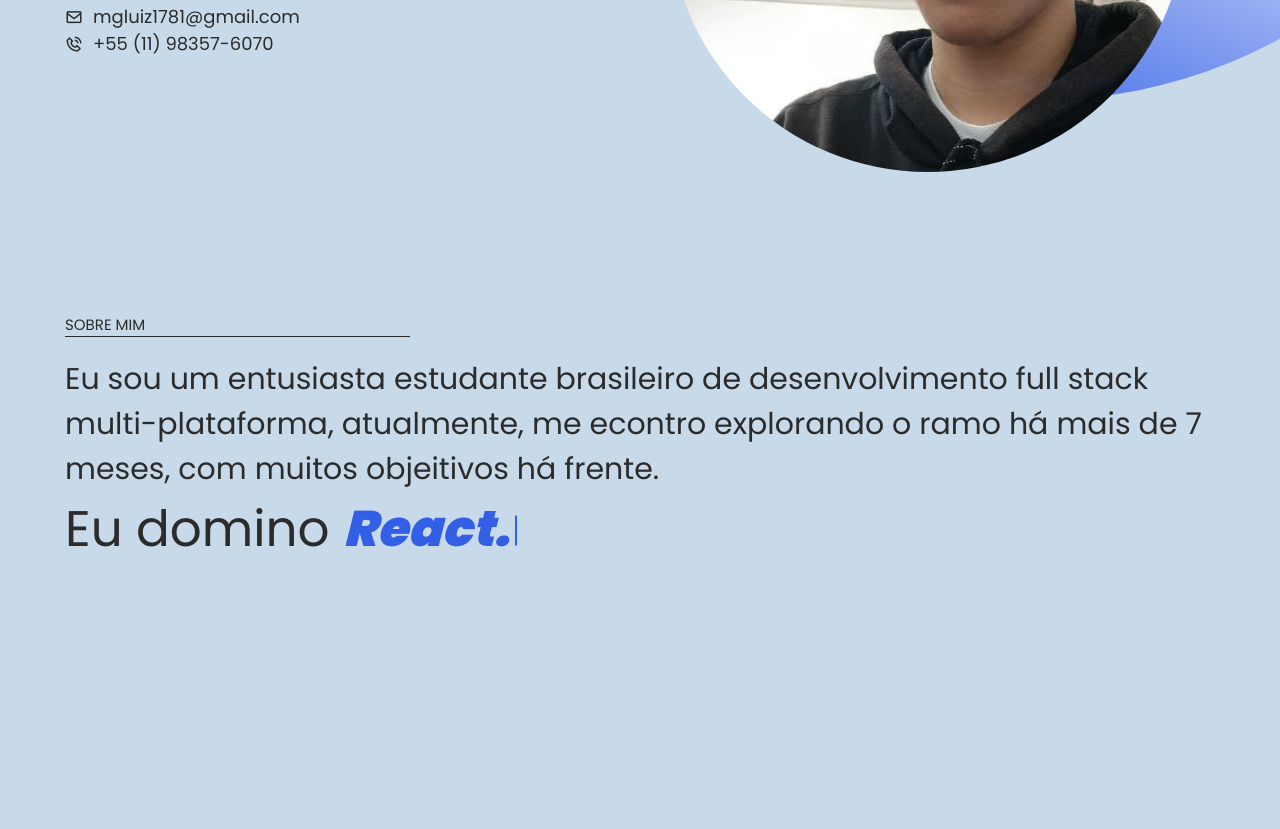
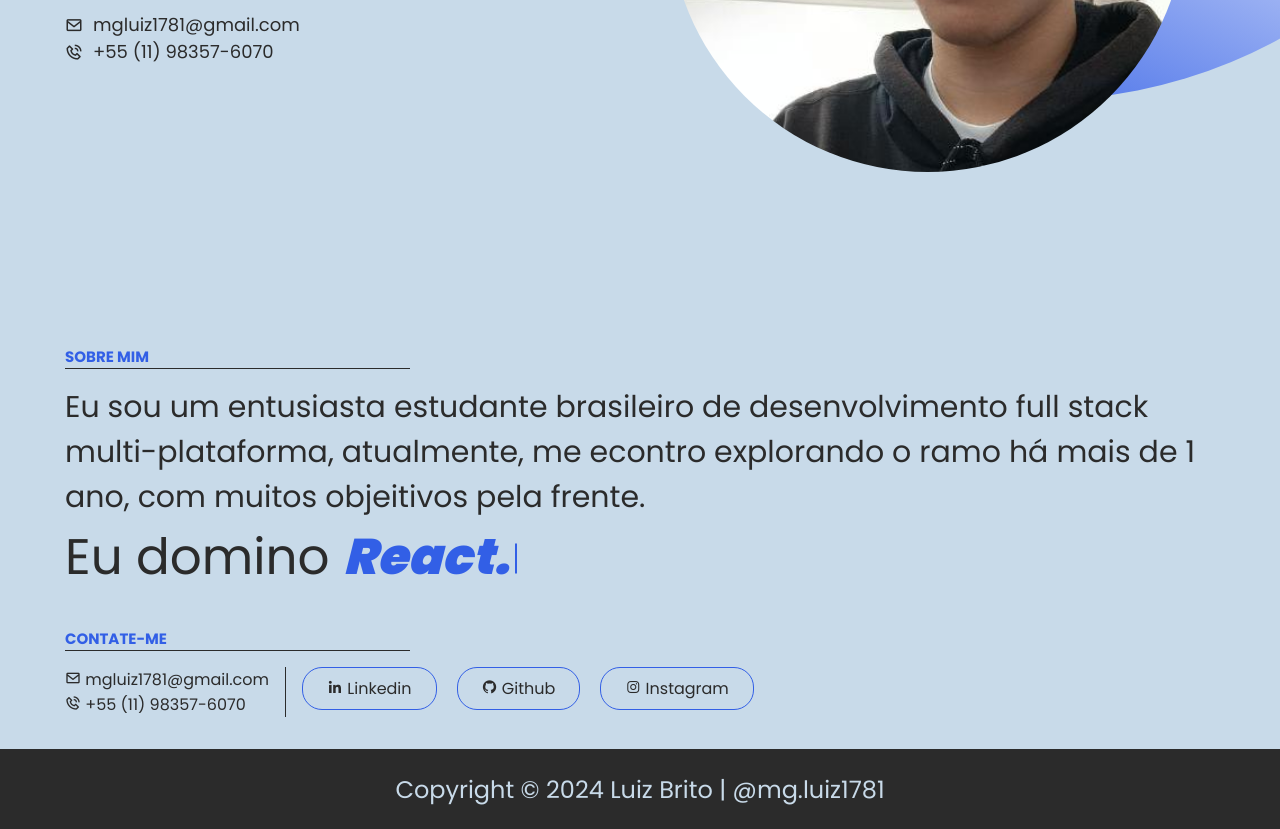
Before and after one commit to MGLuiz/personal-portifolio, a plain HTML site: page index.html in a window 1280 px wide. Shown: the part 567-1396 px from the top of the page. Before the commit the page ends 1134 px from the top, so only its background shows below. Drawn offline with nearby package versions, Linux system fonts and the light colour scheme.

Commit message:
contatos e rodapé pronto

```diff
--- a/index.html
+++ b/index.html
@@ -1,19 +1,21 @@
 <!DOCTYPE html>
 <html lang="pt-br">
   <head>
-    <meta charset="UTF-8">
-    <meta name="viewport" content="width=device-width, initial-scale=1.0">
+    <meta charset="UTF-8" />
+    <meta name="viewport" content="width=device-width, initial-scale=1.0" />
     <title>Potifolio - Luiz Brito</title>
-    <link rel="stylesheet" href="style.css">
-    <link href='https://unpkg.com/boxicons@2.1.4/css/boxicons.min.css' rel='stylesheet'>
+    <link rel="stylesheet" href="style.css" />
+    <link
+      href="https://unpkg.com/boxicons@2.1.4/css/boxicons.min.css"
+      rel="stylesheet"
+    />
     <script src="script.js" defer></script>
   </head>
   <body>
-
     <header class="header">
       <div class="container">
         <div class="logo">
-                <img src="assets/img/logo.png" alt="logo">
+          <img src="assets/img/logo.png" alt="logo" />
         </div>
         <nav>
           <ul>
@@ -38,26 +40,29 @@
           </div>
           <div class="contacts">
             <div class="email">
-                        <i class='bx bx-envelope'></i>
+              <i class="bx bx-envelope"></i>
               mgluiz1781@gmail.com
             </div>
             <div class="number">
-                        <i class='bx bx-phone-call'></i>
+              <i class="bx bx-phone-call"></i>
               +55 (11) 98357-6070
             </div>
           </div>
-            </div> <!--leftSide-->
+        </div>
+        <!--leftSide-->
 
         <div class="rightSide">
           <div class="faceImg">
             <div class="bgBubble"></div>
             <div class="avatarBanner">
-                        <img src="assets/img/luizbritoBanner.jpg" alt="">
+              <img src="assets/img/luizbritoBanner.jpg" alt="" />
             </div>
           </div>
-            </div> <!--rightSide-->
         </div>
-    </section> <!--banner-->
+        <!--rightSide-->
+      </div>
+    </section>
+    <!--banner-->
 
     <section class="about-me" id="about-me">
       <div class="container column">
@@ -66,15 +71,72 @@
           <div class="X-bar"></div>
         </div>
         <div class="resume">
-                <p>Eu sou um entusiasta estudante brasileiro de desenvolvimento full stack multi-plataforma, atualmente, me econtro explorando o ramo há mais de 7 meses, com muitos objeitivos há frente.</p>
+          <p>
+            Eu sou um entusiasta estudante brasileiro de desenvolvimento full
+            stack multi-plataforma, atualmente, me econtro explorando o ramo há
+            mais de 1 ano, com muitos objeitivos pela frente.
+          </p>
         </div>
         <div class="animatedTypingLabel">
-                <div class="label">
-                    Eu domino <span></span>
+          <div class="label">Eu domino <span></span></div>
+        </div>
+      </div>
+    </section>
+    <section class="contacts-sec">
+      <div class="container column">
+        <div class="supInfo">
+          <div class="title">Contate-me</div>
+          <div class="X-bar"></div>
+        </div>
+        <div class="contacts">
+            <div class="contacts-left">
+                <div class="email">
+                    <i class="bx bx-envelope"></i>
+                    mgluiz1781@gmail.com
+                </div>
+                <div class="number">
+                    <i class="bx bx-phone-call"></i>
+                    +55 (11) 98357-6070
+                </div>
+            </div>
+            <div class="Y-bar">
+
+            </div>
+            <div class="contacts-right">
+                <div class="linkedin">
+                    <a href="https://www.linkedin.com/in/luiz-brito-92777b192/" target="_blank">
+                        <div class="contacts-btn">
+                            <i class="bx bxl-linkedin"></i>
+                            Linkedin
+                        </div>
+                    </a>
+                </div>
+                <div class="github">
+                    <a href="https://github.com/mgluiz" target="_blank">
+                        <div class="contacts-btn">
+                            <i class="bx bxl-github"></i>
+                            Github
+                        </div>
+                    </a>
+                </div>
+                <div class="instagram">
+                    <a href="https://www.instagram.com/mg.luiz1781/" target="_blank">
+                        <div class="contacts-btn">
+                            <i class="bx bxl-instagram"></i>
+                            Instagram
+                        </div>
+                    </a>
+                </div>
             </div>
         </div>
       </div>
     </section>
-
+    <footer>
+        <div class="container column">
+            <div class="footer-text">
+                Copyright © 2024 Luiz Brito | @mg.luiz1781
+            </div>
+        </div>
+    </footer>
   </body>
 </html>
--- a/style.css
+++ b/style.css
@@ -16,6 +16,17 @@ body{
     color: #2b2b2b;
     background-color: #c8dae9;
     overflow-x: hidden;
+    list-style: none;
+}
+
+* a{
+    text-decoration: none;
+}
+
+section{
+    display: flex;
+    justify-content: center;
+    margin-bottom: 2rem;
 }
 
 .container{
@@ -26,6 +37,7 @@ body{
 
 .column{
     flex-direction: column;
+    flex-wrap: wrap;
 }
 
 .supInfo{
@@ -33,10 +45,20 @@ body{
     text-transform: uppercase;
     font-size: 15px;
 }
+.supInfo .title{
+    color: #325fe6;
+    font-weight: bold;
+}
 
-.supInfo .X-bar{
+.X-bar{
     height: 1px;
     width: 30%;
+    background-color: #2b2b2b;
+    margin-bottom: 1rem;
+}
+.Y-bar{
+    min-width: 1px;
+    min-height: 100%;
     background-color: #2b2b2b;
 }
 
@@ -127,7 +149,7 @@ header .container{
 }
 
 .header.scrollHeader{
-    border-bottom: 2px solid rgb(50, 95, 230);
+    border-bottom: 1px solid rgb(50, 95, 230);
     background-color: #c8dae9;
     transition: .5s;
 }
@@ -228,5 +250,55 @@ header .container{
 
 .about-me .resume{
     font-size: 30px;
-    margin-top: 20px;
 }
+
+/* Contacts Section */
+
+.contacts-sec .contacts{
+    display: flex;
+    gap: 1rem;
+    text-decoration: none;
+}
+
+.contacts-right{
+    display: flex;
+    gap: 20px;
+}
+
+.contacts .contacts-btn{
+    padding: 0.5rem 1.5rem;
+    color: #2b2b2b;
+    text-decoration: none;
+    border: 1px solid #325fe6;
+    border-radius: 20px;
+    transition: .5s;
+}
+
+.contacts .contacts-btn:hover{
+    background-color: #325fe6;
+    color: #c8dae9;
+
+}
+
+/* Footer Section */
+
+footer{
+    display: flex;
+    justify-content: center;
+    align-items: center;
+    width: 100%;
+    height: 80px;
+    background-color: #2b2b2b;
+    color: #c8dae9;
+    font-size: 1.5rem;
+}
+
+footer div{
+    display: flex;
+    justify-content: center;
+    align-items: center;
+}
+
+.footer-text{
+    width: fit-content;
+}
```
Lines whose indentation alone changed are shown as unchanged.
